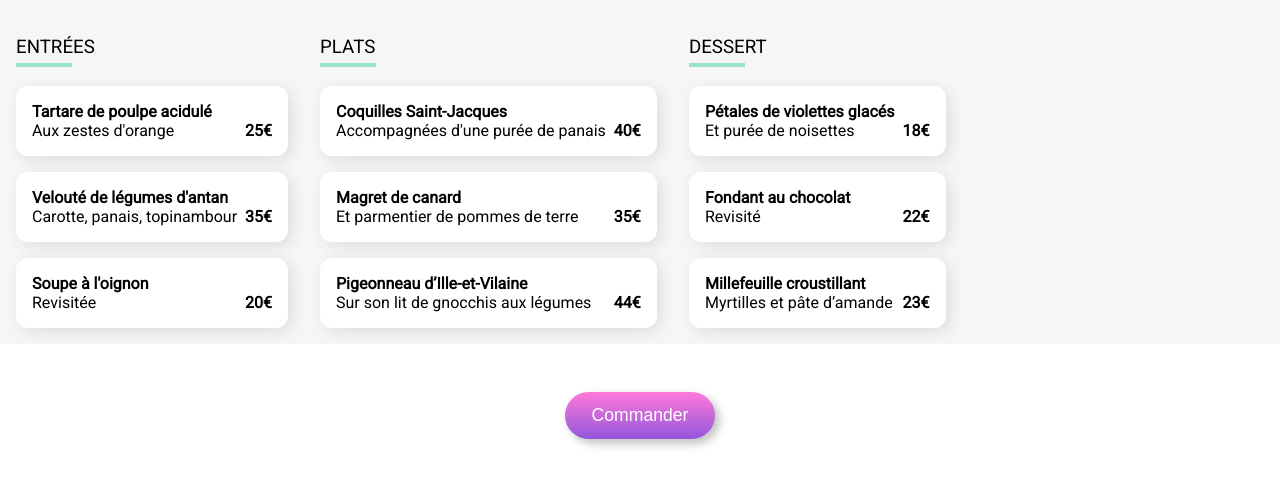
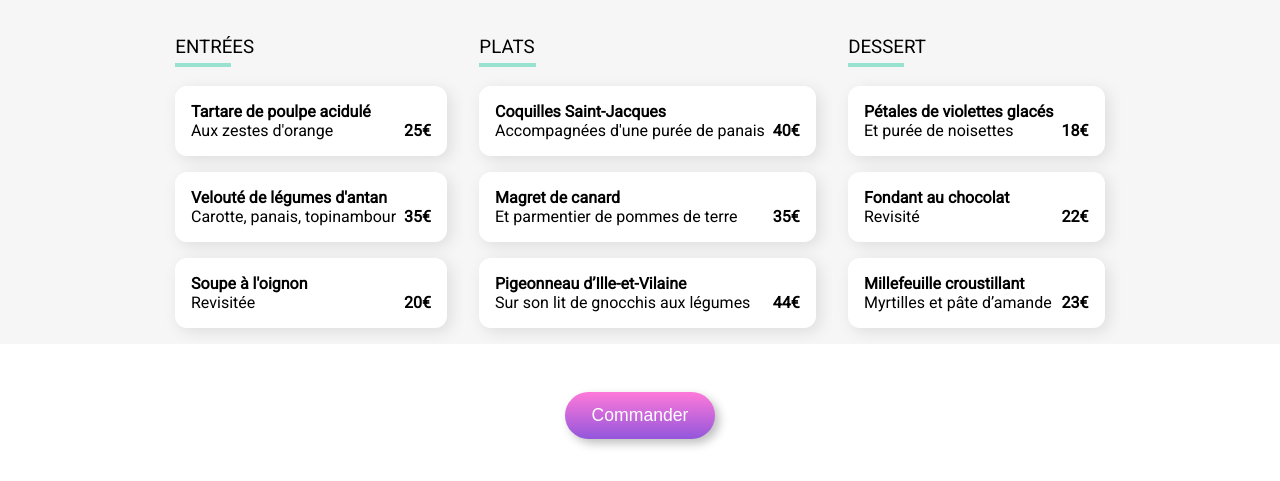
Before and after one commit to NicolasTouboul/NicolasTouboul_3_12042021, a website: page a_la_française.html in a window 1280 px wide. Shown: the part 555-1036 px from the top of the page. Drawn offline with Linux system fonts and the light colour scheme; a web font is replaced by a local one.

Commit message:
version desktop + tablet

```diff
--- a/sass/pages/_menu.scss
+++ b/sass/pages/_menu.scss
@@ -257,9 +257,11 @@
 
 }
 
-@media all and (max-width: 1440px) and (min-width: 900px)
+@media all and (min-width: 900px)
 {
+
     .submenus{
         flex-flow: row;
+        justify-content: center;
     }
 }
```
Also changed, not shown: public/css/style_menu.css, 1 other file.
